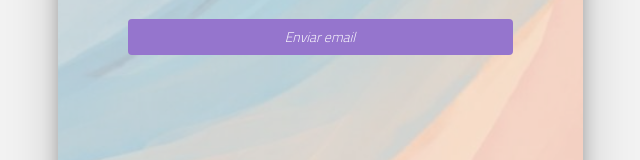
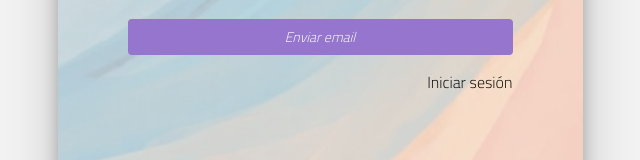
Before and after one commit to Aequichat/frontend, an Angular app in the folder frontend/: page / in a window 1280 px wide. Both pictures are taken after a click on the link "¿Has olvidado tu contraseña?". Shown: the part 248-408 px from the top of the page, without its empty margins (320-960 px from the left). Built offline with nearby package versions, Linux system fonts and the light colour scheme.

Commit message:
Add button to return to login after recovery password

```diff
--- a/frontend/src/app/main/pages/login/login.component.html
+++ b/frontend/src/app/main/pages/login/login.component.html
@@ -52,6 +52,7 @@
               [disabled]="!emailForm.valid">Enviar email</button>
             <mat-spinner *ngIf="isLoading" [diameter]="40" [color]="'white'"></mat-spinner>
           </div>
+          <a (click)="isEmailForm = false" class="recover-link">Iniciar sesión</a>
         </form>
 
         <ng-container *ngIf="!isNewpasswordForm && !isEmailForm">
```
